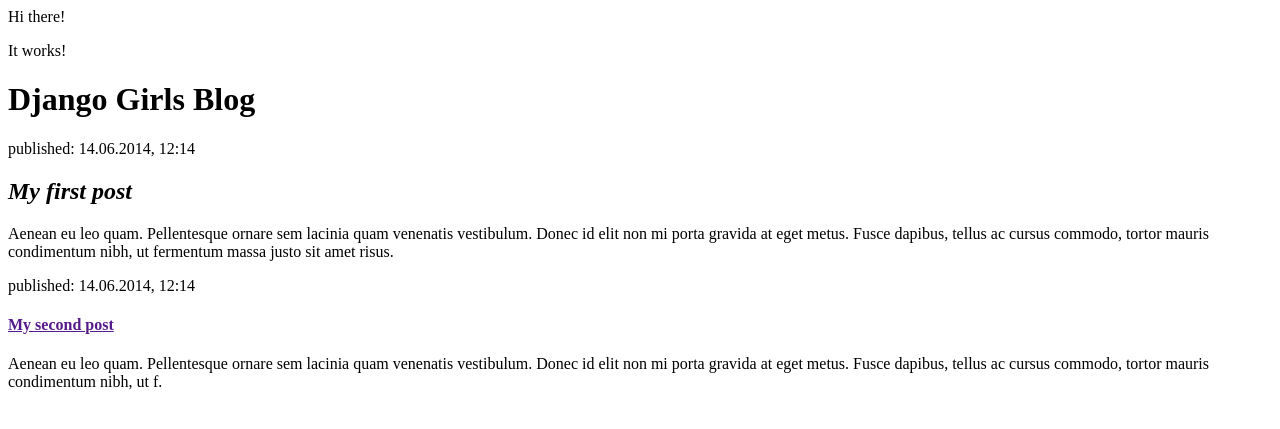
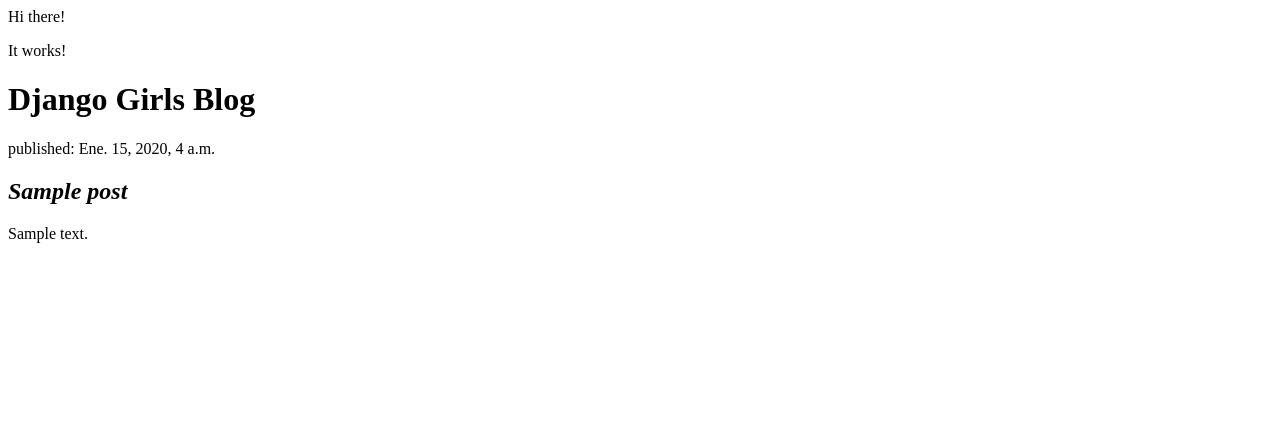
Before and after one commit to Maricela465/my-first-blog, a Django app: template blog/templates/blog/post_list.html in a window 1280 px wide. Shown: the top 429 px of the page. Run offline with Django 3.2, Linux system fonts and the light colour scheme; the template is opened without the code that fills it: values that come from a table or form of the project are taken from there, others are empty; tables that the repository leaves empty hold one stand-in row (values such as "Sample post").

Commit message:
Templates modificados para p¡mostrar post

```diff
--- a/blog/templates/blog/post_list.html
+++ b/blog/templates/blog/post_list.html
@@ -15,17 +15,13 @@
         <div>
             <h1><strong href="/">Django Girls Blog</strong></h1>
         </div>
+{% for post in posts %}
+        <div>
+            <p>published: {{post.published_date}}</p>
+            <h2><em href="">{{post.title}}</em></h2>
+            <p>{{post.text|linebreaksbr}}</p>
+        </div>
+{% endfor %}
 
-        <div>
-            <p>published: 14.06.2014, 12:14</p>
-            <h2><em href="">My first post</em></h2>
-            <p>Aenean eu leo quam. Pellentesque ornare sem lacinia quam venenatis vestibulum. Donec id elit non mi porta gravida at eget metus. Fusce dapibus, tellus ac cursus commodo, tortor mauris condimentum nibh, ut fermentum massa justo sit amet risus.</p>
-        </div>
-
-        <div>
-            <p>published: 14.06.2014, 12:14</p>
-            <h4><a href="">My second post</a></h2>
-            <p>Aenean eu leo quam. Pellentesque ornare sem lacinia quam venenatis vestibulum. Donec id elit non mi porta gravida at eget metus. Fusce dapibus, tellus ac cursus commodo, tortor mauris condimentum nibh, ut f.</p>
-        </div>
     </body>
 </html>
--- a/blog/views.py
+++ b/blog/views.py
@@ -1,4 +1,7 @@
 from django.shortcuts import render
+from .models import Post
+from django.utils import timezone
 
 def post_list(request):
-    return render(request, 'blog/post_list.html',{})
+    posts = Post.objects.filter(published_date__lte=timezone.now()).order_by('published_date')
+    return render(request, 'blog/post_list.html',{'posts':posts})
```
